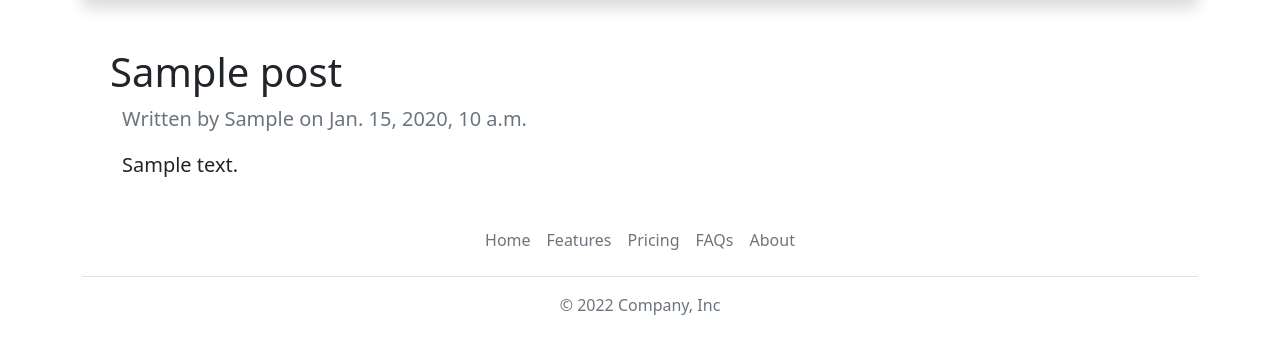
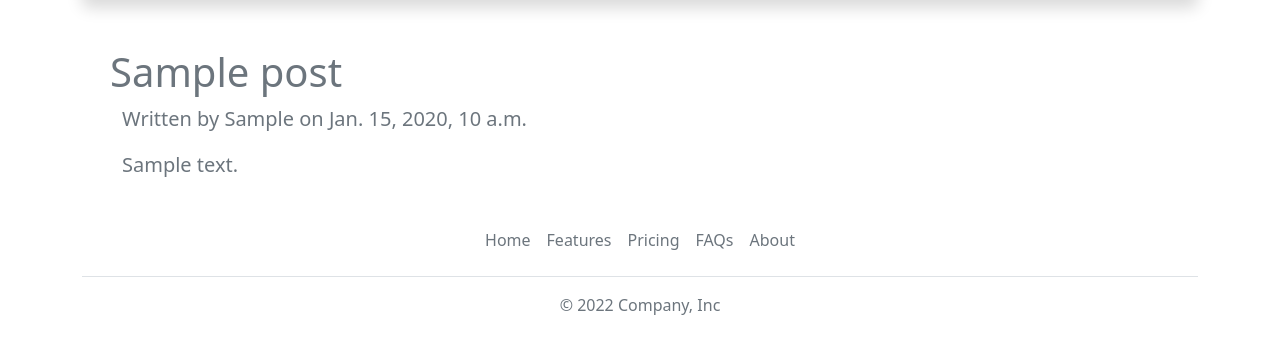
Before and after one commit to santoshrai55/dbe_blogapp, a Django app: a page that uses blog/templates/blog/detail.html in a window 1280 px wide. Shown: the part 68-422 px from the top of the page. Run offline with Django 4.2, Linux system fonts and the light colour scheme; tables that the repository leaves empty hold one stand-in row (values such as "Sample post").

Commit message:
further adjustments in detail page

```diff
--- a/blog/templates/blog/detail.html
+++ b/blog/templates/blog/detail.html
@@ -1,5 +1,5 @@
-{% extends "base.html" %} {% block header-footer %} <h1 class="mt-5">{{post.title}}</h1>
-<div class="container fs-5">
+{% extends "base.html" %} {% block header-footer %} <h1 class="mt-5 text-secondary">{{post.title}}</h1>
+<div class="container fs-5 text-secondary">
     <p class="text-muted">Written by {{post.author.first_name}} on {{post.created}}</p>
-    <p>{{post.body|linebreaks}}</p>
+    <p class="">{{post.body|linebreaks}}</p>
 </div> {% endblock header-footer %}
```
